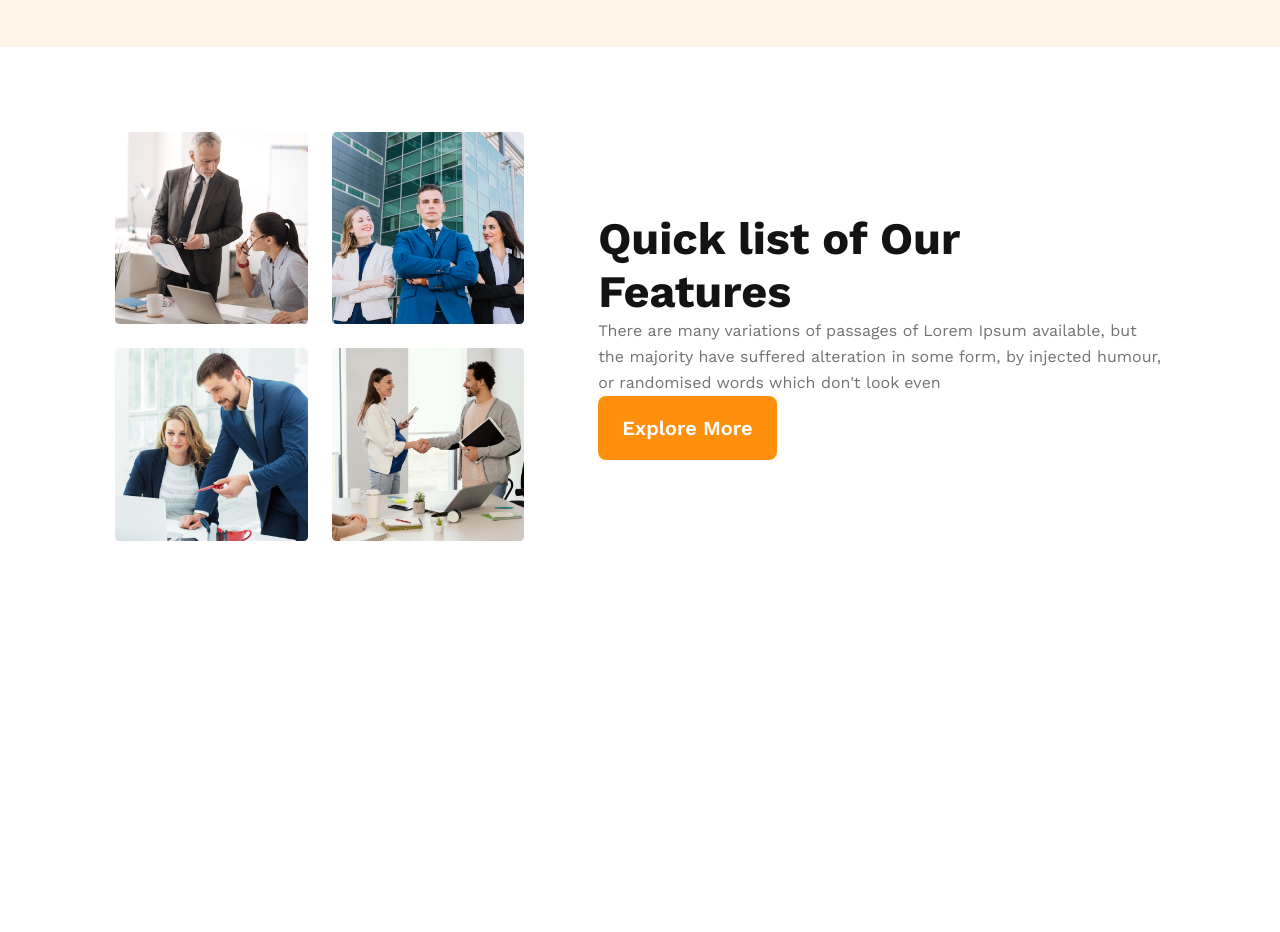
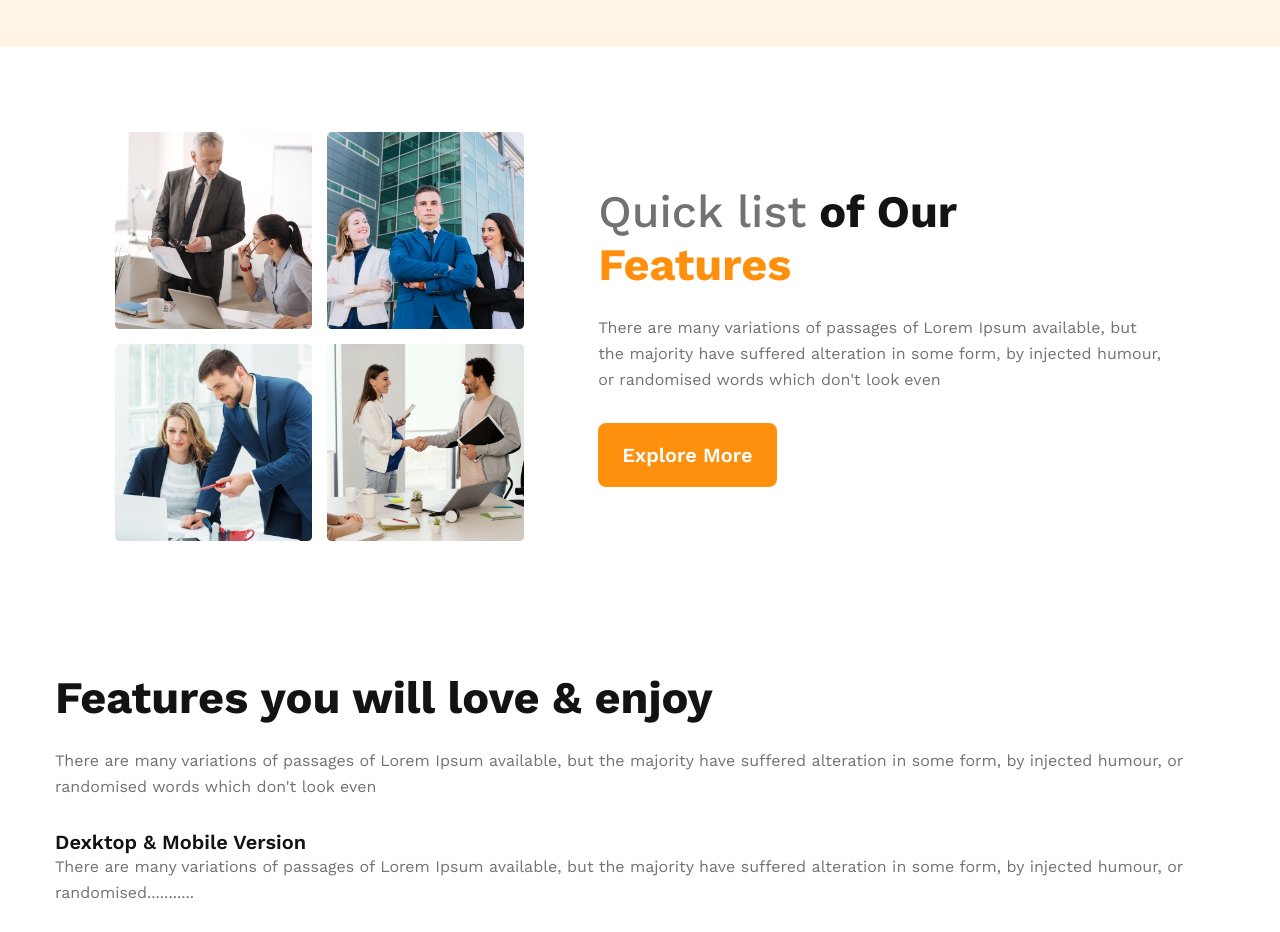
Before and after one commit to Sonia-Shurmi/g3architect, a plain HTML site: page index.html in a window 1280 px wide. Shown: the part 1147-2079 px from the top of the page. Before the commit the page ends 1818 px from the top, so only its background shows below. Drawn offline with nearby package versions, Linux system fonts and the light colour scheme.

Commit message:
feature completed

```diff
--- a/index.html
+++ b/index.html
@@ -11,6 +11,7 @@
 <body>
     <header class="header-area">
         <div class="container">
+            <!-- nav area -->
             <nav class="nav">
                 <div class="header-menu">
                     <div class="logo">
@@ -38,6 +39,7 @@
                     </div>
                 </div>
             </nav>
+            <!-- banner area -->
             <div class="header-banner">
                 <div class="banner-content">
                     <h1 class="banner-title">Brand New<span>Group of Architects</span>  </h1>
@@ -51,6 +53,7 @@
         </div>
     </header>
     <main>
+        <!-- feature -->
         <section class="feature-area">
             <div class="container">
                 <div class="quick-feature">
@@ -61,9 +64,44 @@
                         <img src="./images/team4.png" alt="">
                     </div>
                     <div class="feature-content">
-                        <h3 class="title">Quick list of Our Features</h3>
+                        <h3 class="title"><span class="silver-color">Quick list</span>  of Our <span class="colored">Features</span></h3>
                         <p class="detail">There are many variations of passages of Lorem Ipsum available, but the majority have suffered alteration in some form, by injected humour, or randomised words which don't look even</p>
                         <button class="button">Explore More</button>
+                    </div>
+                </div>
+            </div>
+        </section>
+        <!-- promising feature -->
+        <section class="promising-feature">
+            <div class="container">
+                <div class="prms-ftr-content">
+                    <div class="main-title">
+                        <h3 class="title">Features you will love & enjoy</h3>
+                        <p class="detail">There are many variations of passages of Lorem Ipsum available, but the majority have suffered alteration in some form, by injected humour, or randomised words which don't look even</p>
+                    </div>
+                    <div class="prms-ftr-inner">
+                        <div class="prms-ftr-inner-sngl">
+                            <h4 class="inner-title">Dexktop & Mobile Version</h4>
+                            <p class="detail">There are many variations of passages of Lorem Ipsum available, but the majority have suffered alteration in some form, by injected humour, or randomised...........</p>
+                        </div>
+                        <div class="prms-ftr-inner-sngl">
+                            <h4 class="inner-title">Drag & Drop Builder</h4>
+                            <p class="detail">There are many variations of passages of Lorem Ipsum available, but the majority have suffered alteration in some form, by injected humour, or randomised...........</p>
+                        </div>
+                        <div class="prms-ftr-inner-sngl">
+                            <h4 class="inner-title">Awesome Modern Design</h4>
+                            <p class="detail">There are many variations of passages of Lorem Ipsum available, but the majority have suffered alteration in some form, by injected humour, or randomised...........</p>
+                        </div>
+                        <div class="prms-ftr-inner-sngl">
+                            <h4 class="inner-title">Super Easy to Edit</h4>
+                            <p class="detail">There are many variations of passages of Lorem Ipsum available, but the majority have suffered alteration in some form, by injected humour, or randomised...........</p>
+                        </div>
+                    </div>
+                </div>
+                <div class="prms-ftr-bnr">
+                    <img src="./images/architect.png" alt="architect">
+                    <div class="highlight">
+                        <h2>10+Year <span>Experience</span></h2>
                     </div>
                 </div>
             </div>
--- a/styles.css
+++ b/styles.css
@@ -22,6 +22,13 @@ button{
 img{
     width: 100%;
 }
+.silver-color{
+    font-weight: 500;
+    color: #727272;
+}
+.colored{
+    color: #FF900E;
+}
 /* common class css */
 .container{
     max-width: 100%;
@@ -30,12 +37,14 @@ img{
 .detail{
     color: #727272;
     line-height: 26px;
+    margin-bottom: 30px;
 }
 .title{
-    font-size: 45px;
+    font-size: 36px;
     font-weight: 700;
-    line-height: 53px;
+    line-height: 45px;
     color: #131313;
+    margin-bottom: 24px;
 }
 .inner-title, .button{
     font-size: 20px;
@@ -130,30 +139,45 @@ img{
 }
 /* feature area */
 .feature-area{
-    padding: 85px 0 130px;
+    padding: 50px 0px;
 }
 .quick-feature {
     display: flex;
     align-items: center;
-    padding: 0 60px;
+    padding: 0 25px;
+    flex-direction:column-reverse;
 }
 .feature-images {
     display: grid;
-    grid-template-columns: repeat(2, 1fr);
-    gap: 24px;
+    grid-template-columns: repeat(1, 1fr);
+    gap: 20px;
     width: 100%;
 }
 .feature-content{
-    padding-left: 74px;
+    padding-left: 0;
+    margin-bottom: 40px;
 }
+/* promising feature */
+
 /* responsive css */
-
-@media (max-width: 575px) {
+@media (min-width: 480px) {
+    .feature-images {
+        grid-template-columns: repeat(2, 1fr);
+        gap: 15px;
+        width: 100%;
+    }
 }
 
 @media (min-width: 768px) {
     .container{
         max-width: 750px;
+    }
+    .button{
+        padding: 20px 24px;
+        border-radius: 8px;
+    }
+    .colored{
+        display: block;
     }
     .header-menu{
         display: flex;
@@ -171,9 +195,15 @@ img{
         font-size: 50px;
         margin-bottom: 30px;
     }
-    .button{
-        padding: 20px 24px;
-        border-radius: 8px;
+    .feature-area{
+        padding: 85px 0 130px;
+    }
+    .quick-feature {
+        flex-direction:row;
+    }
+    .feature-content{
+        padding-left: 74px;
+        margin-bottom: 0;
     }
 }
 
@@ -181,12 +211,22 @@ img{
     .container{
         max-width: 950px;
     }
+    .title{
+        font-size: 45px;
+        line-height: 53px;
+    }
     .header-area{
         padding: 45px;
     }
     .banner-title{
         font-size: 64px;
         line-height: 75px;
+    }
+    .quick-feature {
+        padding: 0 60px;
+    }
+    .feature-images{
+        gap: 24;
     }
 }
 
```
